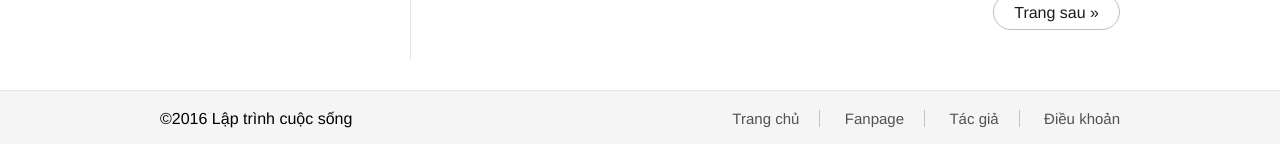
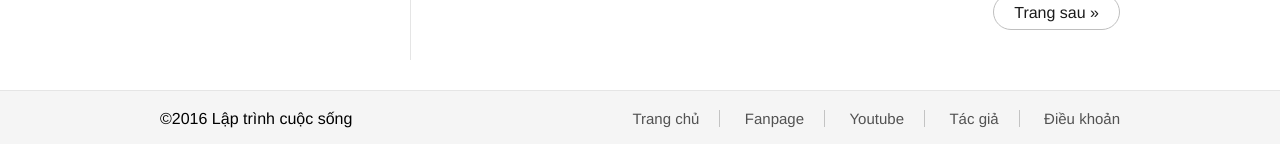
Before and after one commit to nguyentest/laptrinhcuocsong, a Jekyll site: the page built from index.html, in a window 1280 px wide and 900 px high, scrolled down 2149 px. Shown: the part 753-897 px from the top of the window. Built offline with Jekyll 4.4.1, drawn with Linux system fonts in a browser that asks for light colours; the list of posts is cut into pages by our own code.

Commit message:
Update footer.html

```diff
--- a/_includes/footer.html
+++ b/_includes/footer.html
@@ -6,6 +6,7 @@
 	<ul>
 		<li><a target="_blank" href="http://laptrinhcuocsong.com">Trang chủ</a></li>
 		<li><a target="_blank" href="https://www.facebook.com/laptrinhcuocsongdotcom/">Fanpage</a></li>
+		<li><a target="_blank" href="https://www.youtube.com/channel/UC5CIt5W4kq4ie0KJEdg2ztg">Youtube</a></li>
 		<li><a target="_blank" href="http://buivannguyen.com">Tác giả</a></li>
 		<li><a target="_blank" href="#">Điều khoản</a></li>
 	  </ul>
```
